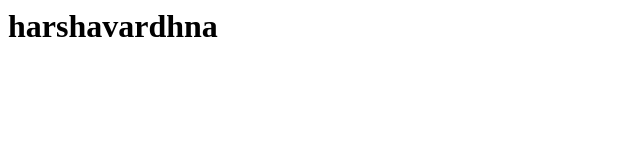
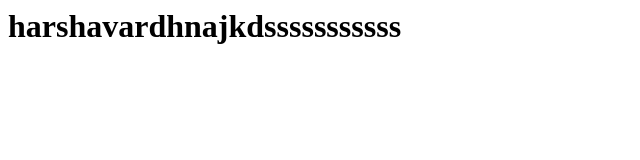
Before and after one commit to NHarshaVardhan1907/practice, a plain HTML site: page index.html in a window 1280 px wide. Shown: the whole page, without its empty margins (0-640 px from the left). Drawn offline with Linux system fonts and the light colour scheme.

Commit message:
text changed

```diff
--- a/index.html
+++ b/index.html
@@ -1 +1 @@
-<h1>harshavardhna</h1>
+<h1>harshavardhnajkdsssssssssss</h1>
```
